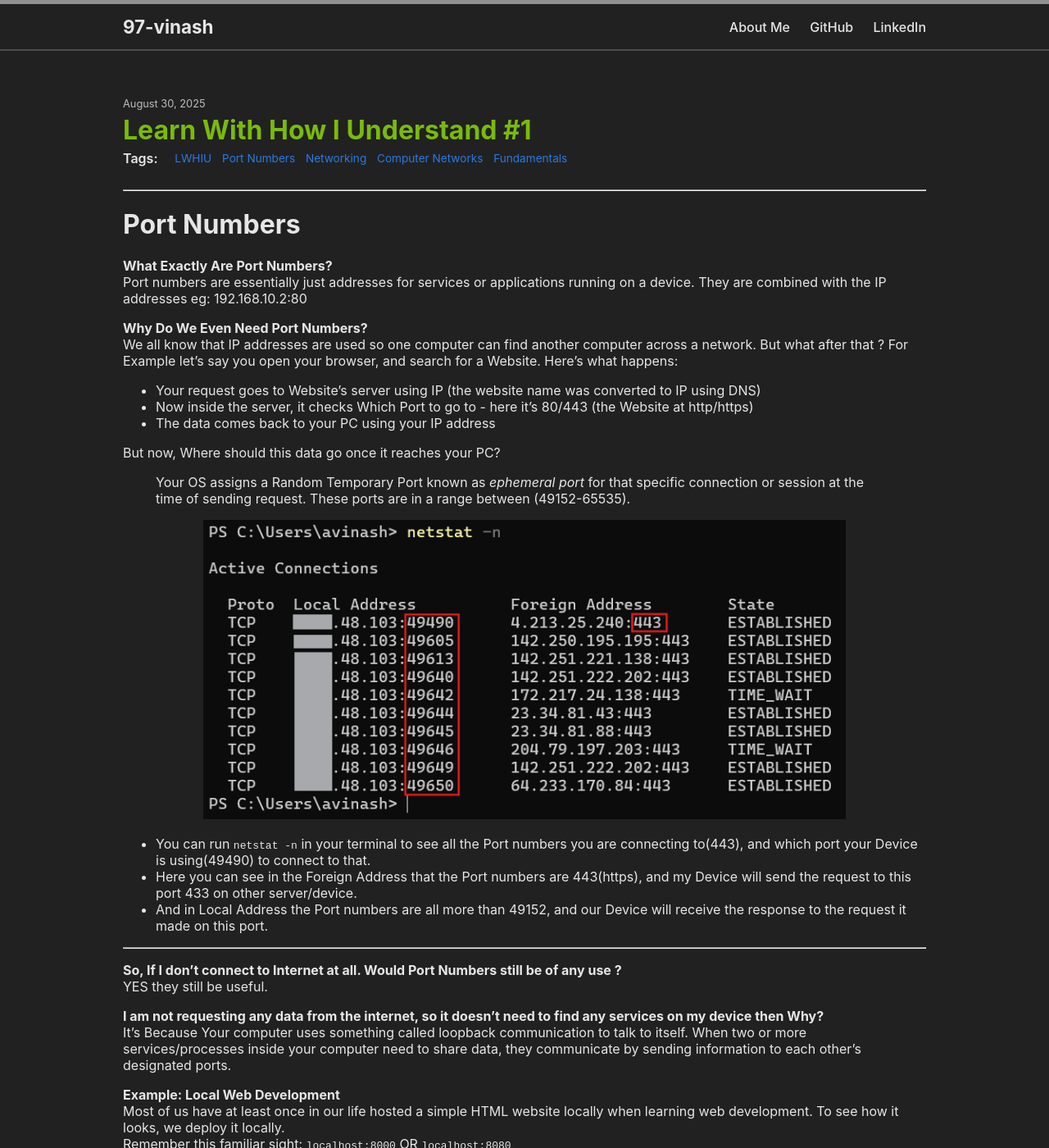
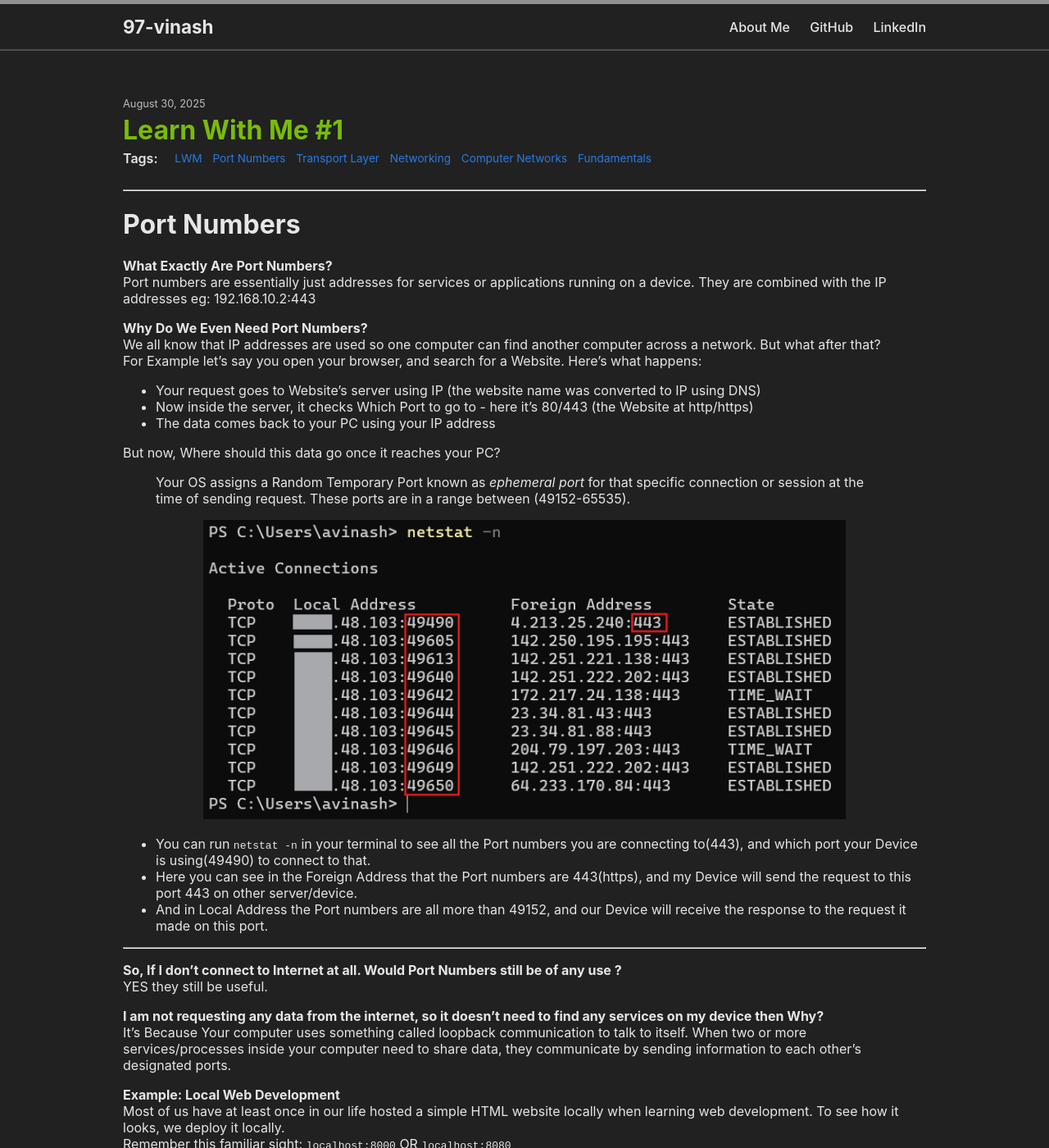
Before and after one commit to 97-vinash/97-vinash.github.io, a Jekyll site: the page built from _posts/2025-08-30-port-no.md, in a window 1280 px wide and 1400 px high. Shown: the whole window at 82% size. Built offline with Jekyll 4.4.1, drawn with Linux system fonts in a browser that asks for light colours.

Commit message:
footer_section + text_formatting

```diff
--- a/_includes/footer.html
+++ b/_includes/footer.html
@@ -1,5 +1,5 @@
-<footer class="site-footer">
-  <div class="container">
+<footer class="site-footer" style="background: #212121; padding: 5rem 0; text-align: center; font-size: 0.9rem; color: #bdbdbd; border-top: 2px solid rgba(255,255,255,0.2)">
+  <div class="container" style="max-width: 800px; margin: 0 auto;">
     <p>&copy; {{ "now" | date: "%Y" }} {{ site.title }}. All rights reserved.</p>
   </div>
 </footer>
--- a/_posts/2025-08-30-port-no.md
+++ b/_posts/2025-08-30-port-no.md
@@ -1,16 +1,16 @@
 ---
-title: "Learn With How I Understand #1"
-tags: [LWHIU, Port Numbers, Networking, Computer Networks, Fundamentals]
+title: "Learn With Me #1"
+tags: [LWM, Port Numbers, Transport Layer, Networking, Computer Networks, Fundamentals]
 date: 2025-08-30
 excerpt: An IP address gets data to the correct computer, but then the port number tells the data which specific application/service to go in. For example it ensures a video stream from YouTube is handled by your web browser on a port like 443, instead of getting incorrectly sent to your email client. This simple but vital system allows dozens of programs to share a single network connection without ever mixing up their messages. And even if we don't use internet, we still need Port numbers!
 ---
 # Port Numbers
 
 **What Exactly Are Port Numbers?**
-Port numbers are essentially just addresses for services or applications running on a device. They are combined with the IP addresses eg: 192.168.10.2:80
+Port numbers are essentially just addresses for services or applications running on a device. They are combined with the IP addresses eg: 192.168.10.2:443
 
 **Why Do We Even Need Port Numbers?**
-We all know that IP addresses are used so one computer can find another computer across a network. But what after that ?
+We all know that IP addresses are used so one computer can find another computer across a network. But what after that?
 For Example let's say you open your browser, and search for a Website. Here's what happens:
 
 - Your request goes to Website's server using IP (the website name was converted to IP using DNS)
@@ -26,7 +26,7 @@ But now, Where should this data go once it reaches your PC?
 </div>
 
 - You can run <code>netstat -n</code> in your terminal to see all the Port numbers you are connecting to(443), and which port your Device is using(49490) to connect to that.
-- Here you can see in the Foreign Address that the Port numbers are 443(https), and my Device will send the request to this port 433 on other server/device.
+- Here you can see in the Foreign Address that the Port numbers are 443(https), and my Device will send the request to this port 443 on other server/device.
 - And in Local Address the Port numbers are all more than 49152, and our Device will receive the response to the request it made on this port.
 
 ---
--- a/about.markdown
+++ b/about.markdown
@@ -8,7 +8,7 @@ permalink: /about/
 
 Hello! I'm **Avinash Shankar**, Currently pursuing my B.Tech Degree in CSE with specialization in Cybersecurity, I’ve just completed my second year of college,
 While I’ve gained a solid foundation in theory, I haven’t yet had the chance to work on many real-world projects applying that knowledge.
-The first two years of my curriculum have focused mostly on core computer science concepts, with limited emphasis on practical cyber security skills.
+The first two years of my curriculum have focused mostly on core computer science concepts, with limited emphasis on practical cybersecurity skills.
 
 Through this Blog site i will document my learning journey, share my projects, and track my progress along the way.
 
--- a/index.markdown
+++ b/index.markdown
@@ -1,6 +1,6 @@
 ---
 layout: default
-title: 97-vinash Homepage
+title: 97-vinash Blogs
 ---
 
 <h1>Blog Posts</h1>
```
Also changed, not shown: _posts/2025-08-25-recon.md (+22 -17 lines).
